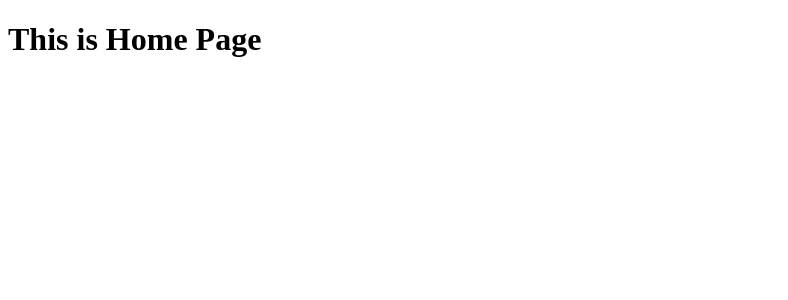
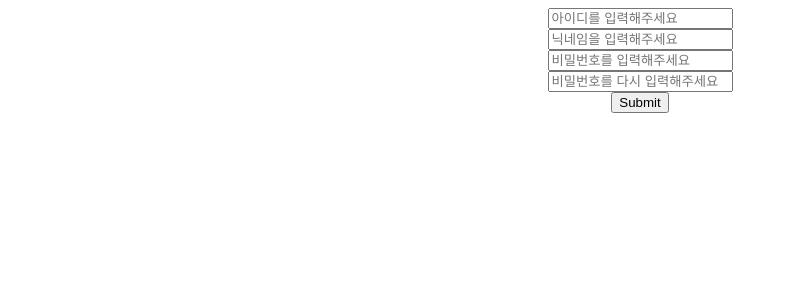
Before and after one commit to jiji-hoon96/jicoin, a React (Create React App) app: page / in a window 1280 px wide. Shown: the top 300 px of the page, without its empty margins (0-788 px from the left). Built offline with nearby package versions, Linux system fonts and the light colour scheme.

Commit message:
1-1 react-hook-form 사용해서 login창 기본틀 구현

```diff
--- a/package.json
+++ b/package.json
@@ -11,10 +11,13 @@
     "@types/react": "^18.0.8",
     "@types/react-dom": "^18.0.3",
     "@types/react-router-dom": "^5.3.3",
+    "@types/styled-components": "^5.1.25",
     "react": "^18.1.0",
     "react-dom": "^18.1.0",
+    "react-hook-form": "^7.30.0",
     "react-router-dom": "^6.3.0",
     "react-scripts": "5.0.1",
+    "styled-components": "^5.3.5",
     "typescript": "^4.6.4",
     "web-vitals": "^2.1.4"
   },
--- a/src/Router.tsx
+++ b/src/Router.tsx
@@ -10,12 +10,12 @@ function Router() {
   return (
     <BrowserRouter>
       <Routes>
-        <Route path="/login" element={<Login />}></Route>
-        <Route path="/coin" element={<Coin />}></Route>
-        <Route path="/info" element={<Info />}></Route>
+        <Route path="/" element={<Login />}></Route>
+        <Route path="/:coinId" element={<Coin />}></Route>
+        <Route path="/:coinId/info" element={<Info />}></Route>
         <Route path="/mypage" element={<Mypage />}></Route>
-        <Route path="/chart" element={<Chart />}></Route>
-        <Route path="/" element={<Home />}></Route>
+        <Route path="/:coinId/chart" element={<Chart />}></Route>
+        <Route path="/home" element={<Home />}></Route>
       </Routes>
     </BrowserRouter>
   );
--- a/src/Routes/Login.tsx
+++ b/src/Routes/Login.tsx
@@ -1,5 +1,65 @@
+import { useForm } from "react-hook-form";
+import styled from "styled-components";
+
+const Form = styled.form`
+  display: flex;
+  justify-content: center;
+  align-items: center;
+  flex-direction: column;
+`;
+
+interface LoginForm {
+  id: string;
+  nickname: string;
+  password: string;
+  passwordConfirm: string;
+}
+
 function Login() {
-    return <h1>This is Login Page</h1>;
-  }
+  const {
+    register,
+    handleSubmit,
+    formState: { errors },
+  } = useForm<LoginForm>();
+  const onSubmit = (data: any) => console.log(data);
+  return (
+    <Form onSubmit={handleSubmit(onSubmit)}>
+      <input
+        {...register("id", { required: "아이디는 필수입니다", maxLength: 20 })}
+        type="text"
+        placeholder="아이디를 입력해주세요"
+      />
+      <span>{errors.id?.message}</span>
+      <input
+        {...register("nickname", {
+          required: "닉네임은 필수입니다",
+          maxLength: 20,
+        })}
+        type="text"
+        placeholder="닉네임을 입력해주세요"
+      />
+      <span>{errors.nickname?.message}</span>
+      <input
+        {...register("password", {
+          required: "비밀번호는 필수입니다",
+          maxLength: 20,
+        })}
+        type="password"
+        placeholder="비밀번호를 입력해주세요"
+      />
+      <span>{errors.password?.message}</span>
+      <input
+        {...register("passwordConfirm", {
+          required: "비밀번호는 필수입니다",
+          maxLength: 20,
+        })}
+        type="password"
+        placeholder="비밀번호를 다시 입력해주세요"
+      />
+      <span>{errors.passwordConfirm?.message}</span>
+      <input type="submit" />
+    </Form>
+  );
+}
 
-  export default Login;
+export default Login;
```
Also changed, not shown: 2 other files (tests, documents, lock files or other folders).
